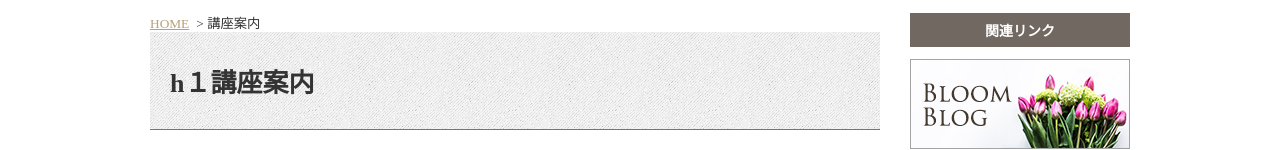
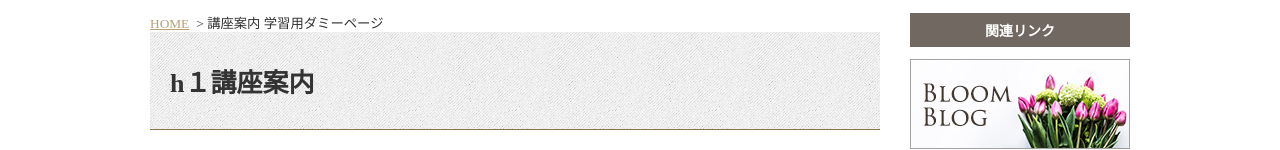
Before and after one commit to MN106890/hello, a plain HTML site: page base.html in a window 1280 px wide. Shown: the part 172-322 px from the top of the page. Drawn offline with Linux system fonts and the light colour scheme.

Commit message:
Update base.html

```diff
--- a/base.html
+++ b/base.html
@@ -27,7 +27,7 @@
           <div id="breadcrumb">
             <ol>
               <li><a href="index.html">HOME</a></li>
-              <li>講座案内</li>
+              <li>講座案内 学習用ダミーページ</li>
             </ol>
           </div>
           <article>
```
